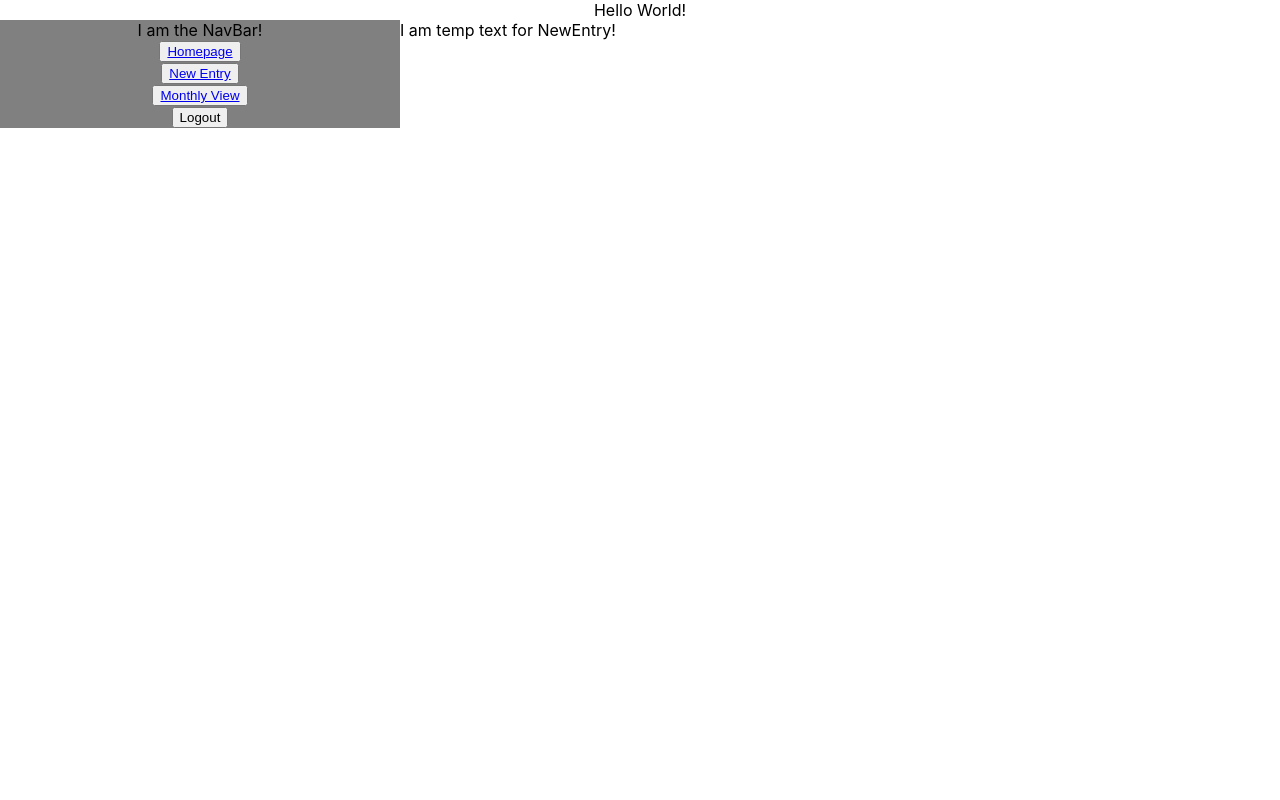
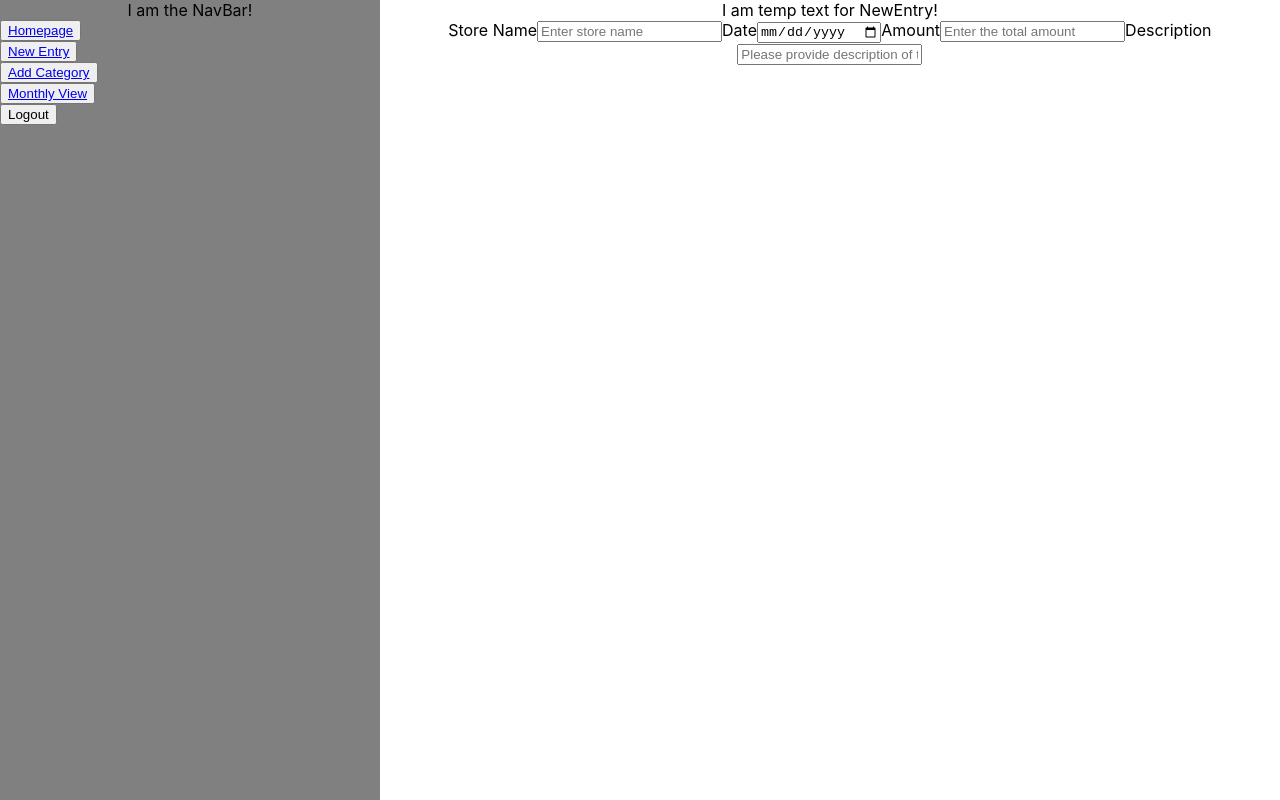
Before and after one commit to carol-woo/LHL-Final-Project, a React (Create React App) app in the folder client/: page /new-entry in a window 1280 px wide. Built offline with nearby package versions, Linux system fonts and the light colour scheme.

Commit message:
added input field for newentry and added new folder for CSS

```diff
--- a/client/src/App.js
+++ b/client/src/App.js
@@ -1,17 +1,12 @@
 import React from 'react';
-import './App.css';
+import './styles/App.css';
 import Navbar from "./components/Navbar"
-import HomepageSingleCategory from "./components/HomepageSingleCategory";
-import NewEntry from "./components/NewEntry"
-import { Switch, Route, BrowserRouter } from "react-router-dom"
 
 
 function App() {
   return (
     <div className="App">
-
-      Hello World!
-      <Navbar />
+    <Navbar />
    </div>
   );
 }
--- a/client/src/components/Navbar.js
+++ b/client/src/components/Navbar.js
@@ -1,39 +1,39 @@
 import React from "react";
-import { Route, Link, Switch, BrowserRouter } from "react-router-dom";
-import App from "../App";
+import { Route, Link, BrowserRouter } from "react-router-dom";
 import NewEntry from "./NewEntry";
 import MonthlyView from "./MonthlyView"
 import Homepage from "./Homepage";
+import NewCategory from "./NewCategory";
+import '../styles/nav.css';
 
 //For Navbar view
 export default function Navbar(){
-  function Appcomp (){
-    return <App />
-  }
-  function NewEntryComp() {
-    return <NewEntry />
-  }
   return(
       <div className='nav'>
         <BrowserRouter>
         <nav>
         I am the NavBar! <br/>
-          <button><Link to="/">Homepage</Link></button> <br/>
-          <button><Link to="/new-entry"> New Entry </Link></button> <br/>
-          <button><Link to="/monthly-view">Monthly View</Link></button> <br/>
+          <button><Link to="/">Homepage</Link></button>
+          <button><Link to="/new-entry"> New Entry </Link></button>
+          <button><Link to="/new-category"> Add Category </Link></button>
+          <button><Link to="/monthly-view">Monthly View</Link></button>
           <button>Logout</button>
         </nav>
 
         <div className="homepage">
-        <Route exact path="/" component={Homepage}></Route>
+          <Route exact path="/" component={Homepage}></Route>
         </div>
 
         <div className="new-entry">
-        <Route path="/new-entry" component={NewEntry}></Route>
+          <Route path="/new-entry" component={NewEntry}></Route>
+        </div>
+
+        <div>
+          <Route path="/new-category" component={NewCategory}></Route>
         </div>
 
         <div className="monthly-view">
-        <Route path="/monthly-view" component={MonthlyView}></Route>
+          <Route path="/monthly-view" component={MonthlyView}></Route>
         </div>
 
 
--- a/client/src/components/NewCategory.js
+++ b/client/src/components/NewCategory.js
@@ -1,4 +1,4 @@
-import React from "import"
+import React from "react"
 
 //New Category view
 export default function NewCategory(){
--- a/client/src/components/NewEntry.js
+++ b/client/src/components/NewEntry.js
@@ -1,5 +1,4 @@
 import React from "react"
-import { Switch, Route } from "react-router-dom"
 
 //New entry view
 export default function NewEntry(){
@@ -8,7 +7,16 @@ export default function NewEntry(){
     <div>
 
       I am temp text for NewEntry!
-
+      <form>
+      Store Name
+      <input type="text" placeholder="Enter store name"></input>
+      Date
+      <input type="date" placeholder="Enter date of occurance"></input>
+      Amount
+      <input type="number" placeholder="Enter the total amount"></input>
+      Description
+      <input type="text" placeholder="Please provide description of transactions"></input>
+      </form>
     </div>
   )
 }
--- a/client/src/App.css
+++ b/client/src/styles/App.css
@@ -1,4 +1,13 @@
+html {
+  height: 100%;
+}
+
+body {
+  height: 100%;
+}
+
 .App {
+  height: 100%;
   text-align: center;
 }
 
@@ -22,12 +31,3 @@
 }
 
 /* Nav bar CSS */
-
-.nav {
-  display: flex;
-}
-
-nav {
-  width: 25rem;
-  background-color: gray;
-}
--- /dev/null
+++ b/client/src/styles/nav.css
@@ -0,0 +1,21 @@
+.nav {
+  position: fixed;
+  display: flex;
+  height: 100%;
+  z-index: 1;
+}
+
+nav button {
+  display: flex;
+  flex-direction: column;
+}
+
+.nav nav {
+  width: 25rem;
+  background-color: gray;
+  flex-flow: column;
+}
+
+.homepage {
+  background: black;
+}
```
Also changed, not shown: 1 other file (tests, documents, lock files or other folders).
